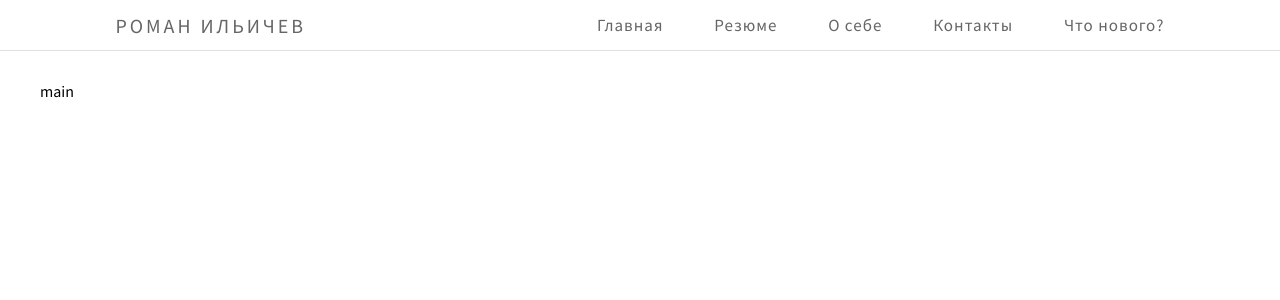
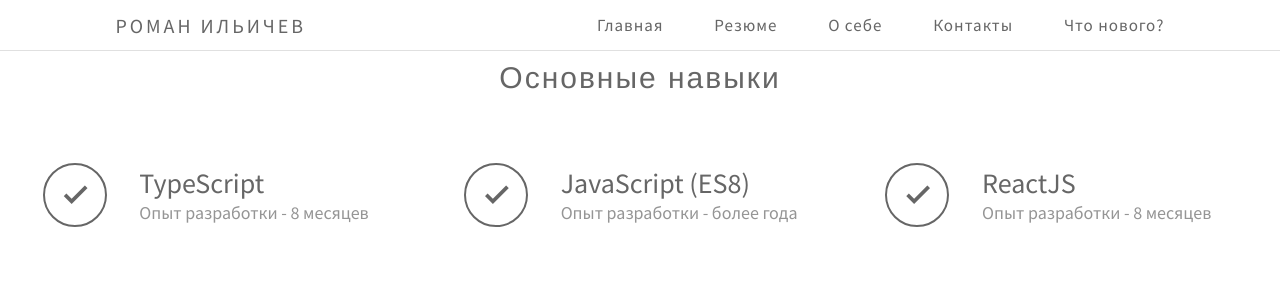
Before and after one commit to Eeenkeeei/portfolio, a React (Create React App) app: page / in a window 1280 px wide. Shown: the top 300 px of the page. Built offline with nearby package versions, Linux system fonts and the light colour scheme.

Commit message:
Добавление блока со скиллами

```diff
--- a/package.json
+++ b/package.json
@@ -3,10 +3,12 @@
   "version": "1.0.0",
   "private": true,
   "dependencies": {
+    "@material-ui/core": "^4.8.2",
     "@testing-library/jest-dom": "^4.2.4",
     "@testing-library/react": "^9.4.0",
     "@testing-library/user-event": "^7.2.1",
     "@types/jest": "^24.0.25",
+    "@types/material-ui": "^0.21.7",
     "@types/node": "^12.12.22",
     "@types/react": "^16.9.17",
     "@types/react-dom": "^16.9.4",
--- a/src/App.tsx
+++ b/src/App.tsx
@@ -10,7 +10,7 @@ export const App = () => {
             <BrowserRouter>
                 <header className="header">
                     <nav>
-                        <input checked={openMenu} type="checkbox" id="checkbox-menu"/>
+                        <input onChange={()=>{}} checked={openMenu} type="checkbox" id="checkbox-menu"/>
                         <label>
                             <ul className="menu touch">
                                 <li>
@@ -20,8 +20,8 @@ export const App = () => {
                                 </li>
                                 {Links.map(link => {
                                     return (
-                                        <li>
-                                            <NavLink key={link.label} to={link.path}>
+                                        <li key={link.label}>
+                                            <NavLink  to={link.path}>
                                                 {link.label}
                                             </NavLink>
                                         </li>
--- /dev/null
+++ b/src/Components/Text.tsx
@@ -0,0 +1,28 @@
+import React from 'react';
+
+interface TextComponentProps {
+    children: string
+    style?: React.CSSProperties
+    font?: "helvetica"
+    className?: string
+}
+
+export const TextComponent = (props: TextComponentProps) => {
+
+    let className = '';
+    if (props.font) {
+        if (props.font === "helvetica") {
+            className += 'helvetica-font '
+        }
+    }
+
+    if (props.className) {
+        className += props.className
+    }
+
+    return (
+        <p style={{...props.style}} className={className}>
+            {props.children}
+        </p>
+    )
+};
--- a/src/Pages/Main.tsx
+++ b/src/Pages/Main.tsx
@@ -1,10 +1,67 @@
 import React from 'react'
+import {TextComponent} from "../Components/Text";
+import {Grid, Icon} from "@material-ui/core";
+
 
 export const Main = () => {
 
     return (
         <div>
-            main
+            <Grid container>
+                <Grid item xs={12} style={{display: 'flex', alignItems: "center", justifyContent: "center"}}>
+                    <TextComponent font="helvetica" className="main-header-text">
+                        Основные навыки
+                    </TextComponent>
+                </Grid>
+                <Grid container spacing={8} className="main-skills-container disable-padding-margin">
+                    <Grid item xs={12} sm={4} className="main-skills">
+                       <Grid container>
+                           <Grid item xs={3} className="main-skills-icon-container">
+                               <Icon className="main-skills-icon">done</Icon>
+                           </Grid>
+                           <Grid item xs={9} className="main-skills-text-container">
+                               <TextComponent className="main-skills-text-header">
+                                   TypeScript
+                               </TextComponent>
+                               <TextComponent className="main-skills-text-body">
+                                   Опыт разработки - 8 месяцев
+                               </TextComponent>
+                           </Grid>
+                       </Grid>
+                    </Grid>
+                    <Grid item xs={12} sm={4} className="main-skills">
+                        <Grid container>
+                            <Grid item xs={3} className="main-skills-icon-container">
+                                <Icon className="main-skills-icon">done</Icon>
+                            </Grid>
+                            <Grid item xs={9} className="main-skills-text-container">
+                                <TextComponent className="main-skills-text-header">
+                                    JavaScript (ES8)
+                                </TextComponent>
+                                <TextComponent className="main-skills-text-body">
+                                    Опыт разработки - более года
+                                </TextComponent>
+                            </Grid>
+                        </Grid>
+                    </Grid>
+                    <Grid item xs={12} sm={4} className="main-skills">
+                        <Grid container>
+                            <Grid item xs={3} className="main-skills-icon-container">
+                                <Icon className="main-skills-icon">done</Icon>
+                            </Grid>
+                            <Grid item xs={9} className="main-skills-text-container">
+                                <TextComponent className="main-skills-text-header">
+                                    ReactJS
+                                </TextComponent>
+                                <TextComponent className="main-skills-text-body">
+                                    Опыт разработки - 8 месяцев
+                                </TextComponent>
+                            </Grid>
+                        </Grid>
+                    </Grid>
+                </Grid>
+            </Grid>
+
         </div>
     )
 };
--- a/src/index.css
+++ b/src/index.css
@@ -1,6 +1,11 @@
 * {
     padding: 0;
     margin: 0;
+}
+
+.disable-padding-margin {
+    margin: 0;
+    padding: 0;
 }
 
 body, html {
@@ -64,6 +69,7 @@ nav {
 }
 
 @media screen and (max-width: 950px) {
+
     .header {
         border-bottom: 0;
         padding: 10px;
@@ -132,7 +138,7 @@ a {
 }
 
 .container {
-    padding: 30px 40px 40px;
+    padding: 10px 40px 40px;
 }
 
 .header {
@@ -141,3 +147,74 @@ a {
     justify-content: center;
     align-items: center;
 }
+
+.helvetica-font {
+    font-family: "Helvetica Neue", sans-serif !important;
+}
+
+.main-header-text {
+    color: #666666;
+    font-family: "Helvetica Neue", sans-serif !important;
+    letter-spacing: 2px;
+    font-size: 30px;
+    display: flex;
+    justify-сontent: center;
+    align-items: center;
+}
+
+.main-skills {
+    /*border: 1px solid black;*/
+    margin-top: 20px !important;
+}
+
+.main-skills-icon-container {
+    display: flex;
+    justify-content: center;
+    align-items: center;
+    height: 160px;
+}
+
+.main-skills-icon {
+    color: #666666;
+    font-size: 30px !important;
+    font-weight: bold;
+    margin-right: 20px !important;
+    border: 2px solid #666666;
+    padding: 15px;
+    border-radius: 50%;
+}
+
+.main-skills-text-container {
+    padding: 10px;
+    display: block;
+    height: 160px;
+}
+
+.main-skills-text-header {
+    font-size: 28px;
+    color: #666666;
+    margin-top: 40px;
+}
+
+.main-skills-text-body {
+    font-size: 18px;
+    color: #959595;
+}
+
+@media screen and (max-width: 950px) {
+    .main-skills {
+        margin-top: 10px !important;
+    }
+    .main-skills-icon-container {
+        height: 50px;
+        margin-top: 10px !important;
+    }
+
+    .main-skills-text-container {
+        height: 50px;
+        padding: 0 0 0 10px;
+    }
+    .main-skills-text-header {
+        margin-top: auto;
+    }
+}
```
Also changed, not shown: 1 other file (tests, documents, lock files or other folders).
